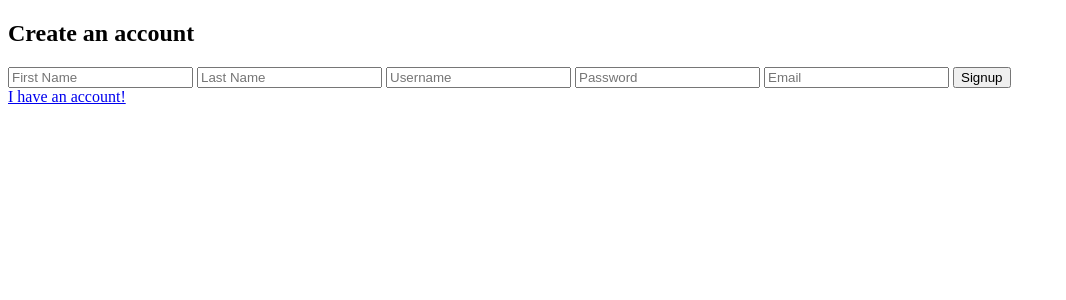
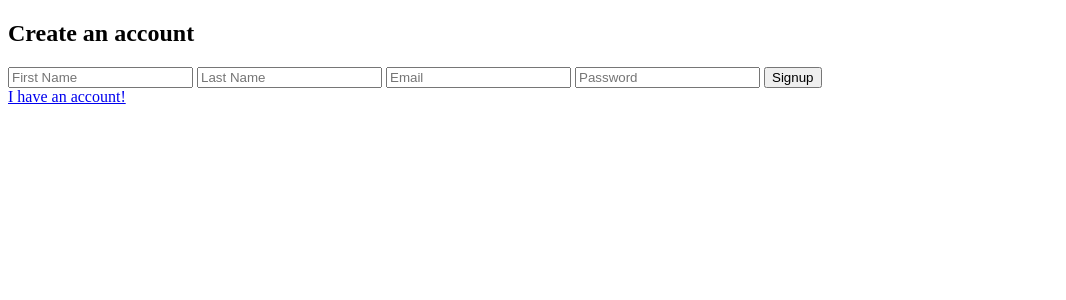
Before and after one commit to wjoseph0/agentCollaboration-archive, a SvelteKit app: page /signup in a window 1280 px wide. Shown: the top 300 px of the page, without its empty margins (0-1066 px from the left). Built offline with nearby package versions, Linux system fonts and the light colour scheme; what pocketbase would draw is missing.

Commit message:
No more username

```diff
--- a/src/routes/signup/+page.svelte
+++ b/src/routes/signup/+page.svelte
@@ -2,24 +2,22 @@
 	import { goto } from '$app/navigation';
 	import { pb } from '$lib/pocketbase';
 
-	let username;
-	let password;
-	let fname;
-	let lname;
-	let email;
+	let fname = '';
+	let lname = '';
+	let email = '';
+	let password = '';
 
 	const signUp = async () => {
 		try {
 			const data = {
-				username,
-				password,
-				passwordConfirm: password,
 				fname: fname,
 				lname: lname,
-				email: email
+				email: email,
+				password: password,
+				passwordConfirm: password
 			};
 			await pb.collection('users').create(data);
-			await pb.collection('users').authWithPassword(username, password);
+			await pb.collection('users').authWithPassword(email, password);
 			goto('/app');
 		} catch (err) {
 			console.error(err);
@@ -33,10 +31,9 @@
 	<form on:submit|preventDefault={signUp}>
 		<input placeholder="First Name" type="text" bind:value={fname} required />
 		<input placeholder="Last Name" type="text" bind:value={lname} required />
-		<input placeholder="Username" type="text" bind:value={username} required />
+		<input placeholder="Email" type="email" bind:value={email} required />
 		<input placeholder="Password" type="password" bind:value={password} minlength="8" required />
-		<input placeholder="Email" type="email" bind:value={email} required />
-		<button type="submit">Signup</button>
+		<button>Signup</button>
 	</form>
 
 	<a href="/login">I have an account!</a>
```
Also changed, not shown: src/routes/login/+page.svelte (+4 -4 lines).
